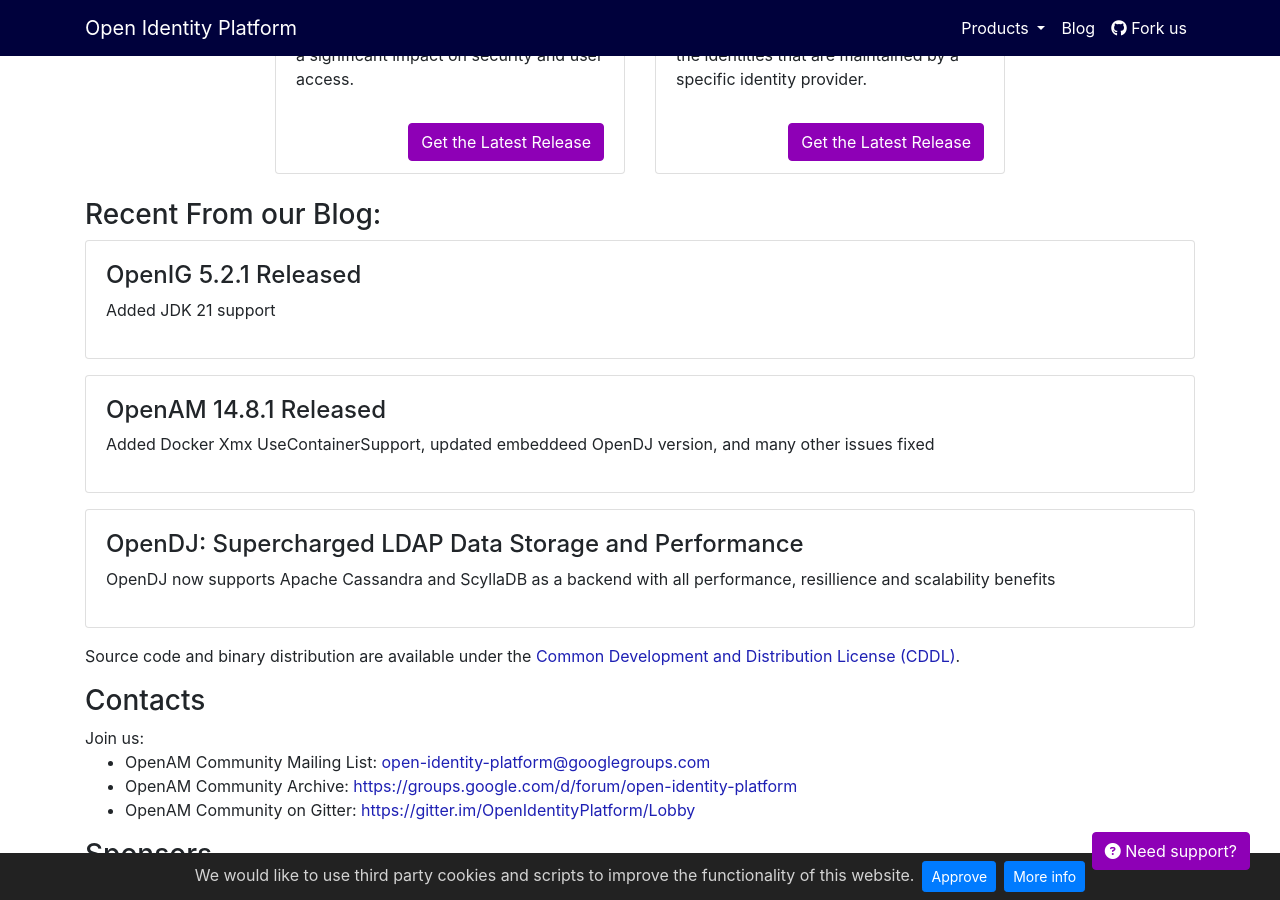
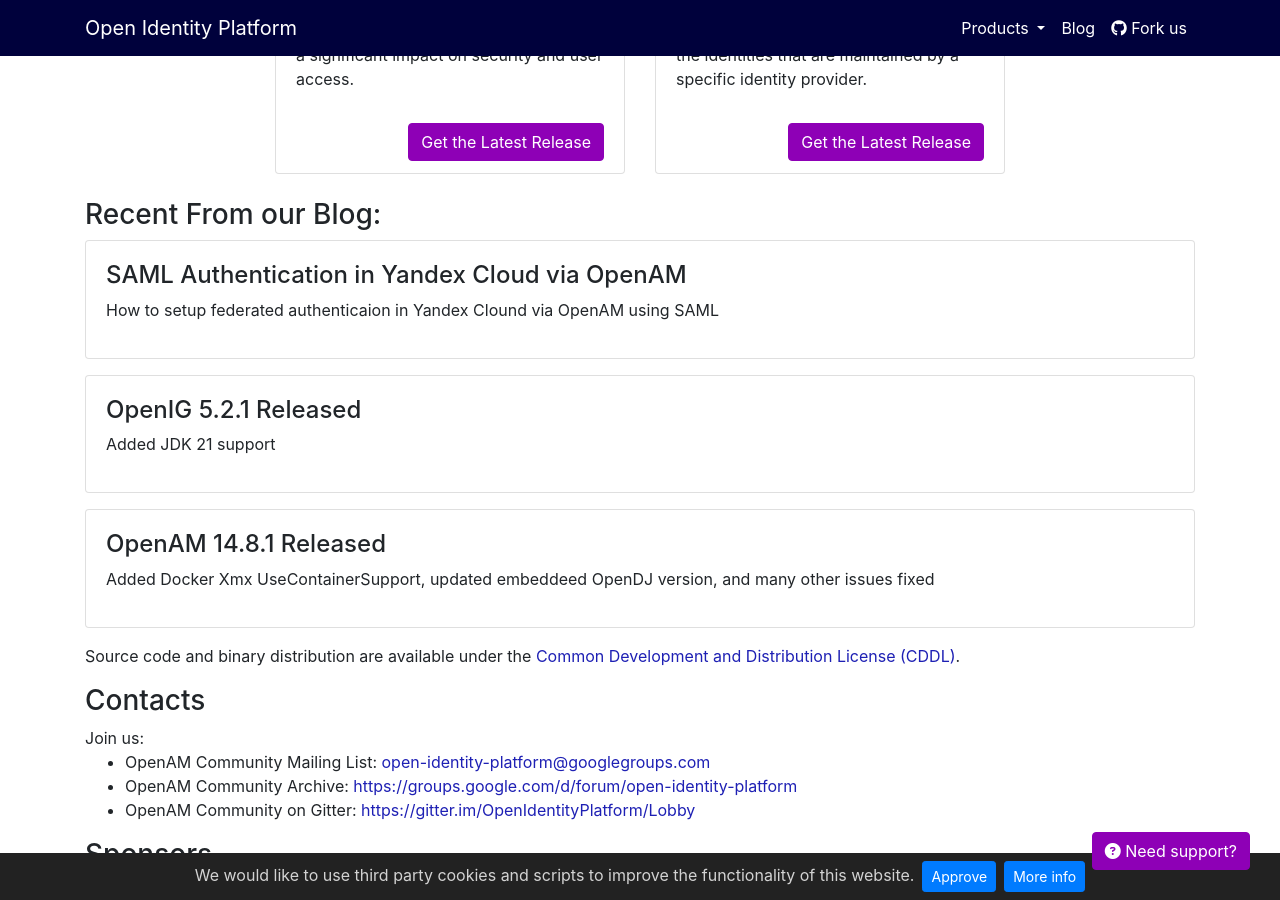
Before and after one commit to OpenIdentityPlatform/OpenIdentityPlatform.org, a Jekyll site: the page built from index.html, in a window 1280 px wide and 900 px high, scrolled down 1665 px. Built offline with Jekyll 4.4.1, drawn with Linux system fonts in a browser that asks for light colours; some of the changed lines change nothing that is shown.

Commit message:
SAML Authentication in Yandex Cloud via OpenAM (#148)

````diff
--- a/_data/blogposts.yml
+++ b/_data/blogposts.yml
@@ -1,3 +1,7 @@
+-
+  title: 'SAML Authentication in Yandex Cloud via OpenAM'
+  link: '/blog/saml-authentication-in-yandex-cloud-via-openam'
+  description: 'How to setup federated authenticaion in Yandex Clound via OpenAM using SAML'
 -
   title: 'OpenIG 5.2.1 Released'
   link: '/blog/openig-5-2-1-released'
--- /dev/null
+++ b/blog/saml-authentication-in-yandex-cloud-via-openam.md
@@ -0,0 +1,146 @@
+---
+layout: home
+title: "SAML Authentication in Yandex Cloud via OpenAM"
+landing-title2: "SAML Authentication in Yandex Cloud via OpenAM"
+description: "How to setup federated authenticaion in Yandex Clound via OpenAM using SAML"
+keywords: 'SAML, Yandex, Yandex Cloud, SSO, OpenAM'
+imageurl: 'openam-og.png'
+share-buttons: true
+---
+<h1>SAML Authentication in Yandex Cloud via OpenAM</h1>
+
+Original article: [https://github.com/OpenIdentityPlatform/OpenAM/wiki/SAML-Authentication-in-Yandex-Cloud-via-OpenAM](https://github.com/OpenIdentityPlatform/OpenAM/wiki/SAML-Authentication-in-Yandex-Cloud-via-OpenAM)
+
+# Getting started
+
+To configure SAML authentication, there are the following prerequisites:
+
+1. Docker platform installed and running Docker Engine
+2. Locally running OpenAM instance. To launch OpenAM, run the following command.
+
+```bash
+docker run -h openam.example.org -p 8080:8080 --name openam openidentityplatform/openam
+```
+
+Detailed description of the installation and initial configuration of OpenAM at [this link](https://github.com/OpenIdentityPlatform/OpenAM/wiki/Quick-Start-Guide)
+
+# Setting up Federation in OpenAM
+
+## Create and Configure Identity Provider in OpenAM
+
+1. Open the administration console
+2. Goto desired realm
+3. Select **Configure SAMLv2 Provider** in the Common Tasks section
+
+![OpenAM Realm Common Tasks](/assets/img/saml-yandex-cloud/realm-common-tasks.png)
+
+4. Then **Create Hosted Identity Provider**
+
+![Configure SAML v2 Provider](/assets/img/saml-yandex-cloud/configure-saml-provider.png)
+
+5. Select a Signing Key (for demonstration purposes we will use **test**), enter the Circle of Trust name, and then map user's attributes to OpenAM. For demonstration users will be mapped by email.
+
+![Configure SAML Identity Provider](/assets/img/saml-yandex-cloud/configure-saml-identity-provider.png)
+
+6. Press the Configure button.
+
+## Setting up the User Mapping in OpenAM
+
+1. Open the administration console
+2. Goto desired realm
+3. From the menu on the left, select the Applications section and navigate to SAML 2.0
+4. In the Entity Providers list select `http://openam.example.org:8080/openam`
+5. On the Assertion Content tab, under **NameID Format** in the **NameID Value Map** list, add the element `urn:oasis:names:tc:SAML:1.1:nameid-format:unspecified=mail`
+6. Press the Save button
+
+## Creating OpenAM Users
+
+1. Open the administration console
+2. Goto desired realm
+3. Create a new user and fill the Email Address attribute
+
+# Creating and Setting up a Federation in Yandex Cloud Organization
+
+## Create a Federation
+
+1. Gotot [Yandex Cloud Organization](https://org.cloud.yandex.ru/).
+2. On the left panel choose [Federations](https://org.cloud.yandex.ru/federations) .
+3. Click the **Create Federation** button.
+4. Give your federation a name. It must be unique within the folder.
+5. You can also add a description, if required.
+6. In the Cookie lifetime field, specify the time before the browser asks the user to re-authenticate.
+7. In the **IdP Issuer** field, enter a link to the OpenAM: `http://openam.example.org:8080/openam`
+8. In the Link to the **IdP login page** field, enter a link: `http://openam.example.org:8080/openam/SSORedirect/metaAlias/idp`
+11. Click the **Create federation** button.
+
+## Add Certificates
+
+While authenticating, the Cloud Organization service should be able to verify the IdP server certificate. To enable this, add the certificate to the federation:
+
+1. Open the OpenAM link `http://openam.example.org:8080/openam/saml2/jsp/exportmetadata.jsp` and copy the `ds:X509Certificate` tag value
+2. Save the certificate in a text file with a `.cer` extension in the following format:
+
+```bash
+----BEGIN CERTIFICATE-----
+<value ds:X509Certificate>
+----END CERTIFICATE-----
+```
+
+1. In the left panel, select [Federations](https://org.cloud.yandex.ru/federations).
+2. Click the the federation for which you want to add the certificate.
+3. At the bottom of the page, click **Adding a certificate**.
+4. Enter the certificate name and description.
+5. Click **Choose a file** and specify the path to the certificate file.
+6. Click the **Add** button.
+
+# Creating a Remote Service Provider в OpenAM
+
+## Creating a Metadata file for OpenAM
+
+1. Create a `metadata.xml` file with the following contents where federation_ID - is a federation identifier in [Yandex Cloud Organization](https://org.cloud.yandex.ru), [Federations](https://org.cloud.yandex.ru/federations) section
+
+```xml
+<?xml version="1.0" encoding="UTF-8"?><md:EntityDescriptor xmlns:md="urn:oasis:names:tc:SAML:2.0:metadata" entityID="https://console.cloud.yandex.ru/federations/<federation_ID>">
+    <md:SPSSODescriptor protocolSupportEnumeration="urn:oasis:names:tc:SAML:2.0:protocol">
+        <md:AssertionConsumerService Binding="urn:oasis:names:tc:SAML:2.0:bindings:HTTP-Redirect" Location="https://console.cloud.yandex.ru/federations/<federation_ID>" index="1"/>
+    </md:SPSSODescriptor>
+</md:EntityDescriptor>
+```
+
+## Creating a Service Provider in OpenAM
+
+1. Open the administration console
+2. Goto desired realm
+3. Choose **Configure SAMLv2 Provider** in the  Common Tasks section
+4. Then click **Configure Remote Service Provider**
+
+![SAML Remote Service Provider](/assets/img/saml-yandex-cloud/saml-remote-service-provider.png)
+
+1. Load the `metadata.xml` file created in the previous step as metadata.
+2. Select the existing Circle Of Trust, created on the **Create and Configure Identity Provider in OpenAM** stage
+3. Нажмите Configure
+
+# Adding Users to Yandex Cloud Organization
+
+If the **Automatically create users** option is enabled, a federation will only add users logging in to a cloud for the first time. You can only add a federated user again manually after deleting them from a federation.
+
+1. [Login to account](https://passport.yandex.ru/) that belongs to an organization administrator or owner.
+2. Goto [Yandex Cloud Organization](https://org.cloud.yandex.ru/) service.
+3. In the left panel, select [Users](https://org.cloud.yandex.ru/users).
+4. In the top-right corner, click  **Add federated users**.
+5. Select the identity federation to add users from.
+6. Enter emails of the OpenAM users
+7. Click the **Add** button. This will give the OpenAM users access to the organization.
+
+# Testing Authentication
+
+When you finish setting up SSO, test that everything works properly:
+
+1. Open your browser in guest or private browsing mode.
+2. Follow the URL to log in to the management console:
+
+    `https://console.cloud.yandex.ru/federations/<ID_федерации>`
+
+3. Enter OpenAM user credentials and click Login.
+
+On successful authentication, the IdP server will redirect you to URL `https://console.cloud.yandex.ru/federations/<ID_федерации>`, which you have set in the `metadata.xml` file for the Service Provider in the OpenAM settings and then to the [management console](https://console.cloud.yandex.ru/) home page. In the top-right corner, you will be able to see you are logged in to the console as a federated user.
````
Also changed, not shown: assets/img/saml-yandex-cloud/configure-saml-identity-provider.png (added), assets/img/saml-yandex-cloud/configure-saml-provider.png (added), assets/img/saml-yandex-cloud/realm-common-tasks.png (added), assets/img/saml-yandex-cloud/saml-remote-service-provider.png (added).
